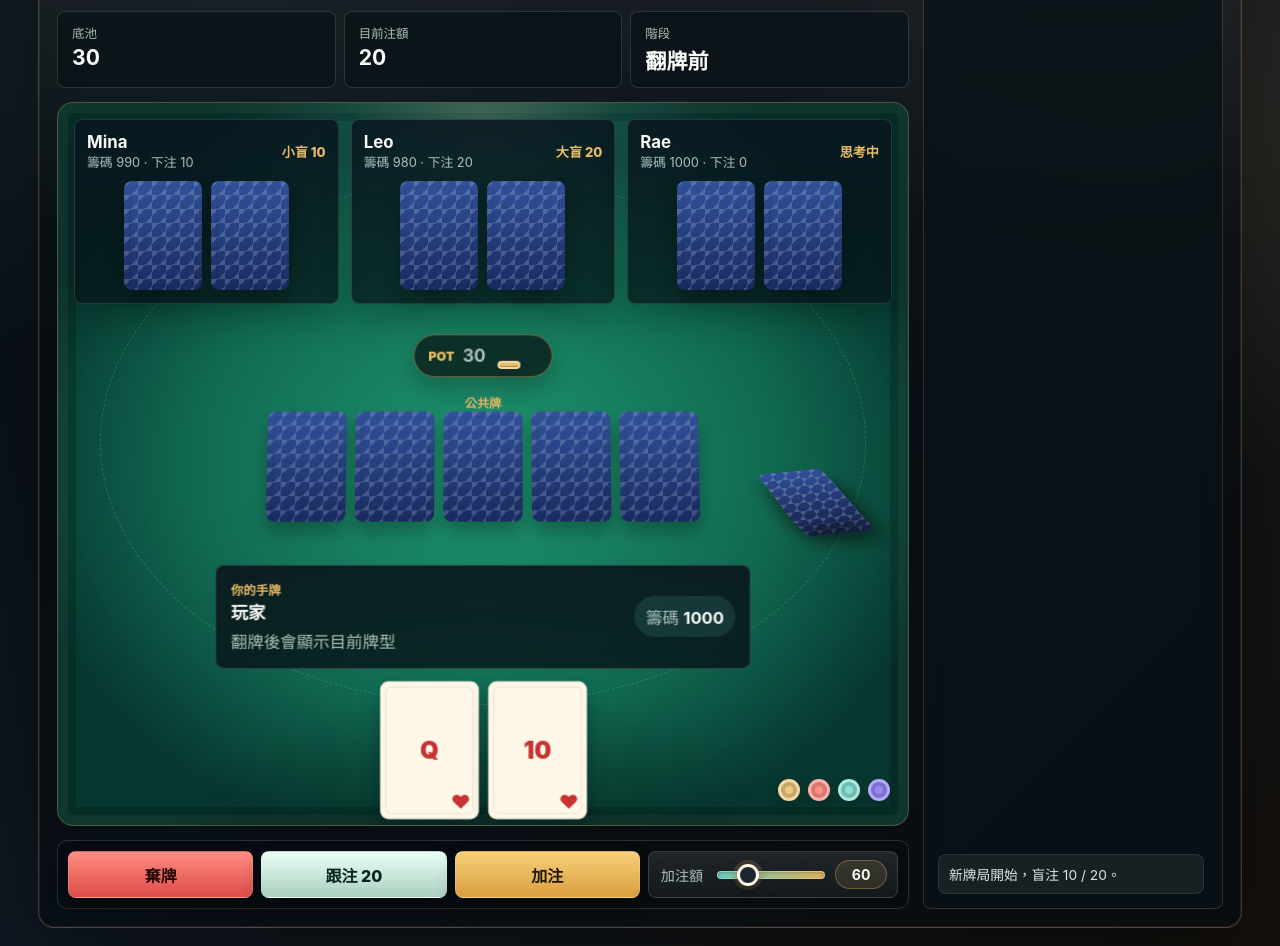
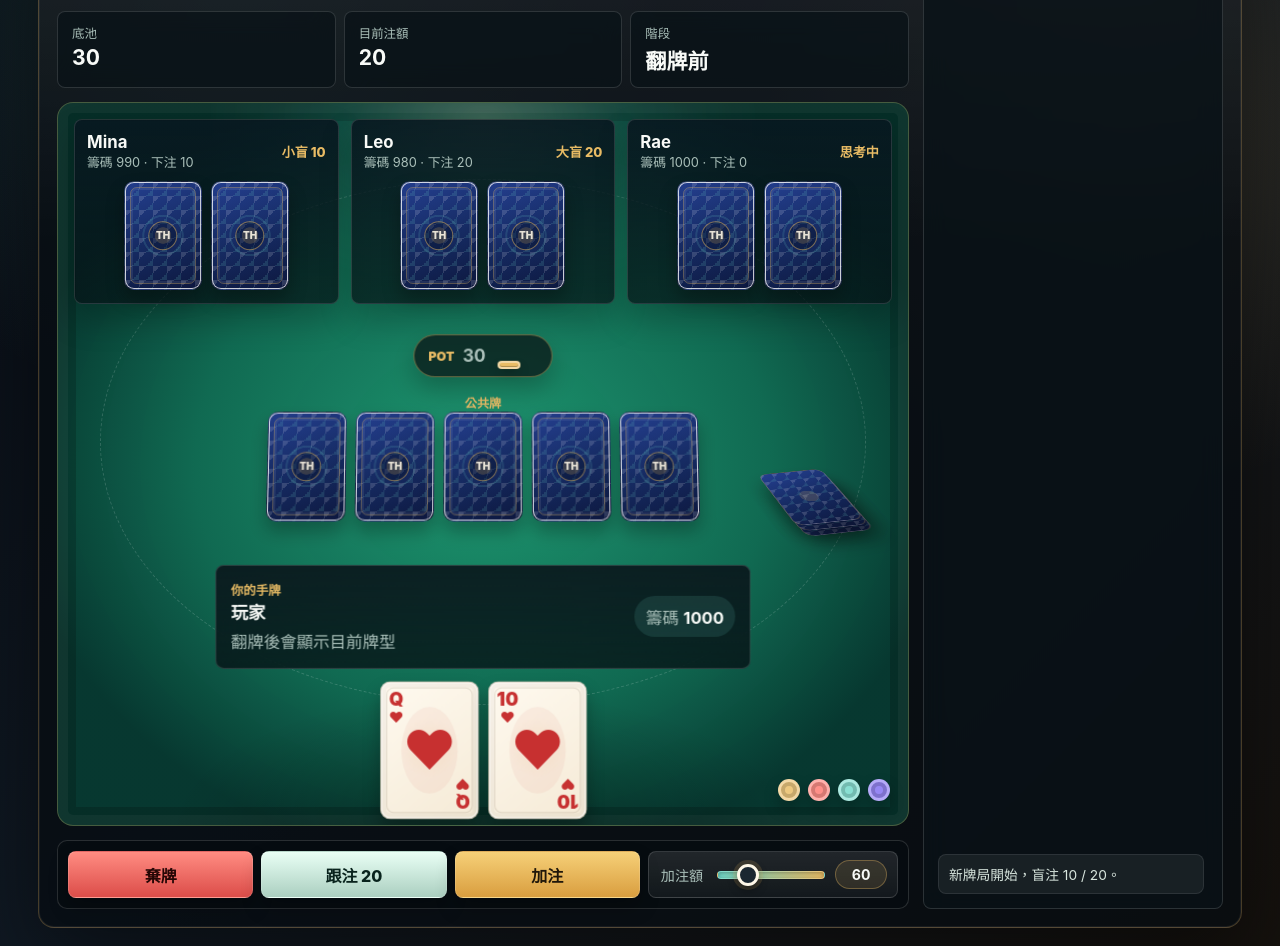
Before and after one commit to qoo109/texas-holdem, a plain HTML site: page index.html in a window 1280 px wide. Shown: the part 97-1043 px from the top of the page. Drawn offline with Linux system fonts and the light colour scheme.

Commit message:
Add files via upload

```diff
--- a/app.js
+++ b/app.js
@@ -452,8 +452,15 @@ function renderCard(card, index = 0) {
   const red = card.suit === "h" || card.suit === "d";
   return `
     <div class="card ${red ? "red" : ""}" ${delay}>
-      <span class="rank">${card.label}</span>
-      <span class="suit">${card.suitSymbol}</span>
+      <span class="card-corner top">
+        <span class="rank">${card.label}</span>
+        <span class="corner-suit">${card.suitSymbol}</span>
+      </span>
+      <span class="center-suit">${card.suitSymbol}</span>
+      <span class="card-corner bottom">
+        <span class="rank">${card.label}</span>
+        <span class="corner-suit">${card.suitSymbol}</span>
+      </span>
     </div>
   `;
 }
--- a/styles.css
+++ b/styles.css
@@ -229,11 +229,13 @@ h2 {
 .deck-stack span {
   position: absolute;
   inset: 0;
-  border-radius: 8px;
+  border: 1px solid rgba(233, 188, 101, 0.28);
+  border-radius: 10px;
   background:
-    linear-gradient(135deg, rgba(255, 255, 255, 0.2) 25%, transparent 25%) 0 0 / 14px 14px,
-    linear-gradient(135deg, transparent 75%, rgba(255, 255, 255, 0.2) 75%) 0 0 / 14px 14px,
-    linear-gradient(180deg, #31519a, #182755);
+    radial-gradient(circle at center, rgba(233, 188, 101, 0.18) 0 16%, transparent 17%),
+    linear-gradient(135deg, rgba(255, 255, 255, 0.16) 25%, transparent 25%) 0 0 / 14px 14px,
+    linear-gradient(135deg, transparent 75%, rgba(112, 216, 201, 0.15) 75%) 0 0 / 14px 14px,
+    linear-gradient(160deg, #243f90 0%, #162b63 50%, #0d183f 100%);
   box-shadow: 0 16px 26px rgba(0, 0, 0, 0.28);
 }
 
@@ -385,14 +387,20 @@ h2 {
 
 .card {
   position: relative;
-  display: grid;
-  place-items: center;
+  display: block;
   width: clamp(56px, 7vw, 78px);
   aspect-ratio: 5 / 7;
-  border-radius: 8px;
-  background: var(--card);
+  overflow: hidden;
+  border: 1px solid rgba(66, 52, 30, 0.22);
+  border-radius: 10px;
+  background:
+    radial-gradient(circle at 50% 48%, rgba(233, 188, 101, 0.13), transparent 35%),
+    linear-gradient(145deg, #fffaf0 0%, #f5ead6 100%);
   color: var(--card-ink);
-  box-shadow: 0 10px 18px rgba(0, 0, 0, 0.28), inset 0 0 0 1px rgba(20, 20, 20, 0.08);
+  box-shadow:
+    0 10px 18px rgba(0, 0, 0, 0.28),
+    inset 0 0 0 1px rgba(255, 255, 255, 0.78),
+    inset 0 0 0 5px rgba(23, 25, 27, 0.035);
   font-weight: 950;
   transform-style: preserve-3d;
   animation: dealIn 420ms cubic-bezier(0.2, 0.85, 0.28, 1.2) both;
@@ -409,21 +417,57 @@ h2 {
   content: "";
   position: absolute;
   inset: 5px;
-  border: 1px solid rgba(0, 0, 0, 0.08);
-  border-radius: 6px;
+  border: 1px solid rgba(66, 52, 30, 0.13);
+  border-radius: 7px;
+  pointer-events: none;
+}
+
+.card::after {
+  content: "";
+  position: absolute;
+  inset: 12px;
+  border-radius: 50%;
+  background: currentColor;
+  opacity: 0.055;
+  transform: scale(0.78);
+  pointer-events: none;
 }
 
 .card.red {
-  color: #c83232;
+  color: #c73131;
 }
 
 .card.back {
   background:
-    linear-gradient(135deg, rgba(255, 255, 255, 0.18) 25%, transparent 25%) 0 0 / 14px 14px,
-    linear-gradient(135deg, transparent 75%, rgba(255, 255, 255, 0.18) 75%) 0 0 / 14px 14px,
-    linear-gradient(180deg, #31519a, #192b61);
+    radial-gradient(circle at center, rgba(233, 188, 101, 0.3) 0 12%, transparent 13%),
+    radial-gradient(circle at center, transparent 0 28%, rgba(112, 216, 201, 0.14) 29% 31%, transparent 32%),
+    linear-gradient(135deg, rgba(255, 255, 255, 0.15) 25%, transparent 25%) 0 0 / 14px 14px,
+    linear-gradient(135deg, transparent 75%, rgba(112, 216, 201, 0.15) 75%) 0 0 / 14px 14px,
+    linear-gradient(160deg, #243f90 0%, #162b63 52%, #0d183f 100%);
   color: transparent;
   animation-name: dealBack;
+}
+
+.card.back::before {
+  border-color: rgba(233, 188, 101, 0.35);
+  box-shadow: inset 0 0 0 2px rgba(255, 255, 255, 0.08);
+}
+
+.card.back::after {
+  content: "TH";
+  display: grid;
+  place-items: center;
+  inset: 50% auto auto 50%;
+  width: 36%;
+  aspect-ratio: 1;
+  border: 1px solid rgba(233, 188, 101, 0.5);
+  border-radius: 50%;
+  background: rgba(5, 12, 29, 0.35);
+  color: rgba(255, 248, 232, 0.88);
+  font-size: 0.62rem;
+  letter-spacing: 0;
+  opacity: 1;
+  transform: translate(-50%, -50%);
 }
 
 .board-cards .card:not(.back) {
@@ -436,8 +480,39 @@ h2 {
   transform: rotateZ(-3deg) scale(0.95);
 }
 
+.card-corner {
+  position: absolute;
+  z-index: 1;
+  left: 8%;
+  top: 6%;
+  display: grid;
+  justify-items: center;
+  line-height: 0.9;
+}
+
+.card-corner.bottom {
+  inset: auto 8% 6% auto;
+  transform: rotate(180deg);
+}
+
 .rank {
-  font-size: 1.45rem;
+  font-size: clamp(0.86rem, 1.9vw, 1.12rem);
+  line-height: 1;
+}
+
+.corner-suit {
+  margin-top: 2px;
+  font-size: clamp(0.62rem, 1.5vw, 0.88rem);
+}
+
+.center-suit {
+  position: absolute;
+  inset: 0;
+  display: grid;
+  place-items: center;
+  font-size: clamp(1.8rem, 4vw, 3.15rem);
+  line-height: 1;
+  text-shadow: 0 1px 0 rgba(255, 255, 255, 0.42);
 }
 
 .suit {
```
